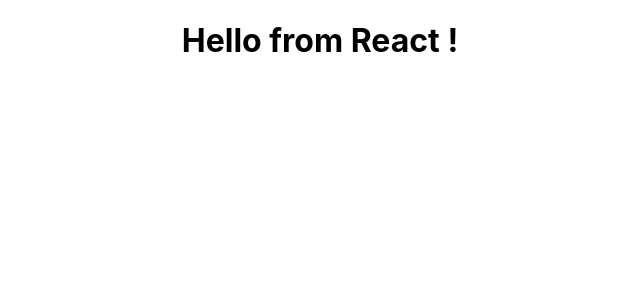
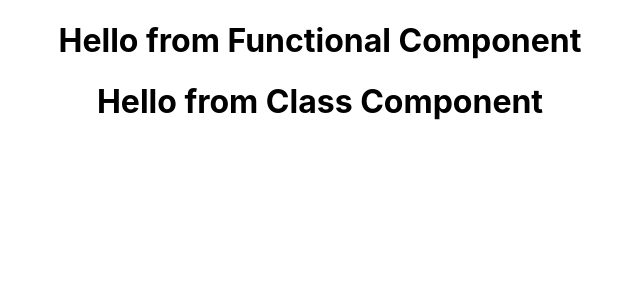
Before and after one commit to Asmaathabet/react-js-course, a React (Create React App) app: page / in a window 1280 px wide. Shown: the top 300 px of the page, without its empty margins (320-960 px from the left). Built offline with nearby package versions, Linux system fonts and the light colour scheme.

Commit message:
change h1 in func component Greet

```diff
--- a/src/App.js
+++ b/src/App.js
@@ -1,12 +1,14 @@
 import React from 'react';
 
 import Greet from './components/Greet';
+import Welcome from './components/Welcome';
 import './App.css';
 
 function App() {
   return (
     <div className="App">
       <Greet />
+      <Welcome />
     </div>
   );
 }
--- a/src/components/Greet.js
+++ b/src/components/Greet.js
@@ -4,6 +4,6 @@
 //     return <h1> Hello From React !</h1>
 // }
 
-const Greet = () => <h1> Hello from React ! </h1>
+const Greet = () => <h1> Hello from Functional Component </h1>
 
 export default Greet;
```
